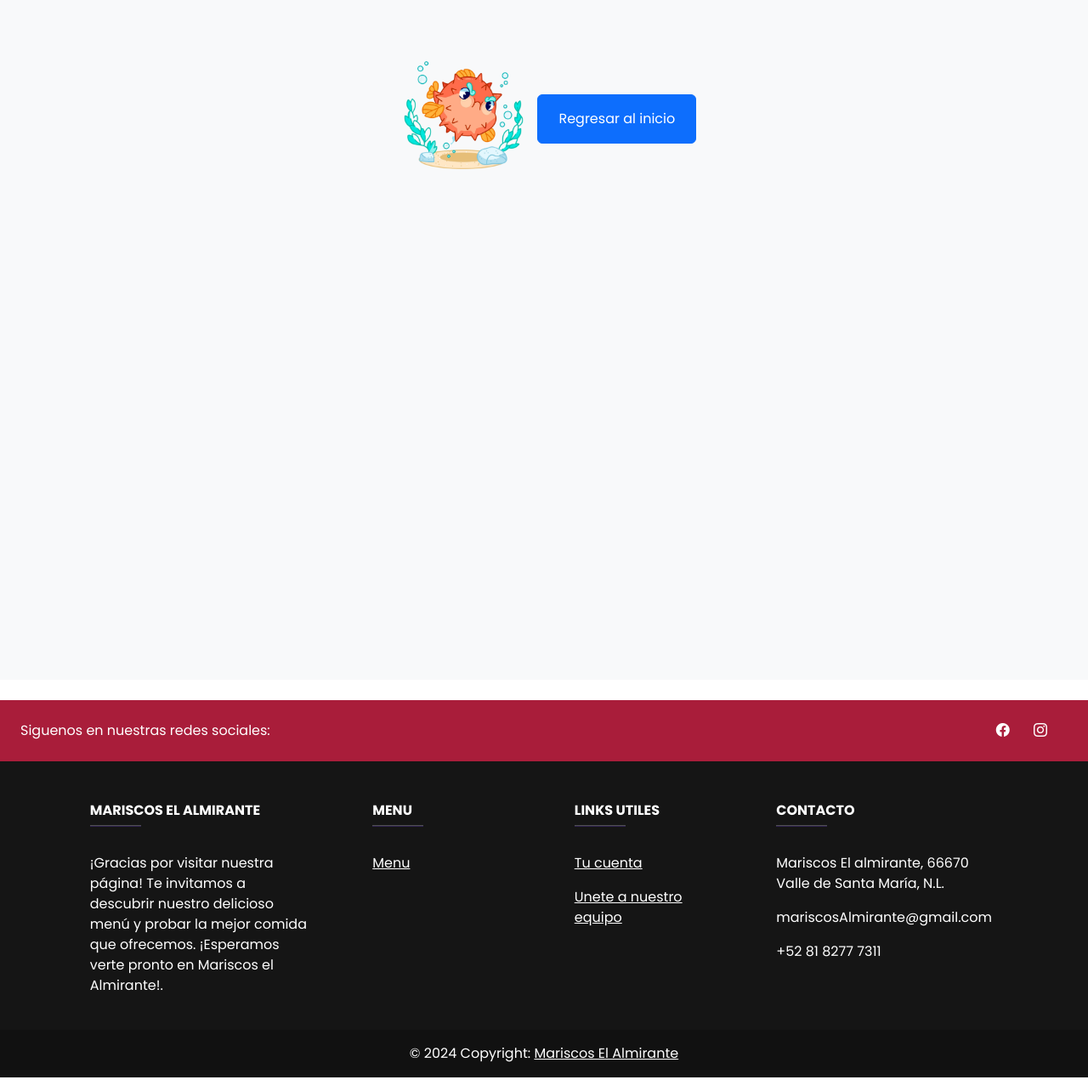
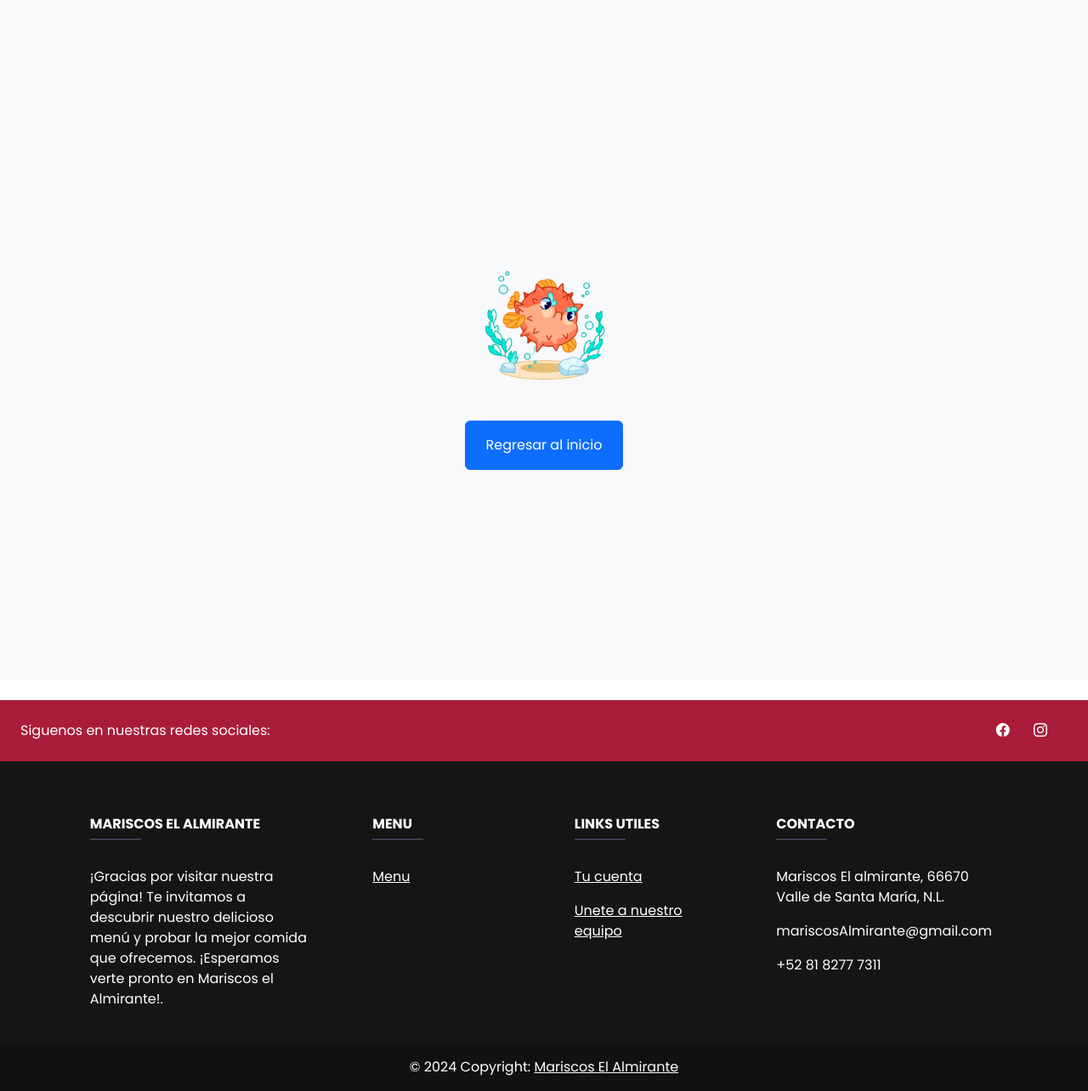
Before and after one commit to MaximoCoder/ElAlmiranteWEB, a PHP site: template views/templates_errors/error.php in a window 1280 px wide. Shown: the part 126-1410 px from the top of the page at 85% size. Run offline with PHP 8.4, Linux system fonts and the light colour scheme; the template is opened without the code that fills it, so the values that code supplies are empty.

Commit message:
Se corrigió la posición de la imagen y texto de la pantalla de error, dado que aparecían desordenadas

```diff
--- a/public/css/error.css
+++ b/public/css/error.css
@@ -2,12 +2,15 @@
 /*ERROR PAGE*/
 .FishError {
     width: 15%;
+    max-width: 300px;
+    margin: 0 auto;
 }
 /*responsive*/
 
 @media (max-width:767px) {
     .FishError {
         width: 50%;
+        max-width: 200px;
     }
 }
 
@@ -17,3 +20,10 @@
     }
 
 }
+.container {
+    display: flex;
+    flex-direction: column;
+    justify-content: center;
+    align-items: center;
+    height: 100%;
+}
--- a/views/templates_errors/error.php
+++ b/views/templates_errors/error.php
@@ -1,8 +1,8 @@
-<div class="bg-light text-center d-flex flex-column  vh-100">
-    <div class="container">
+<div class="bg-light text-center d-flex flex-column  justify-content-center align-items-center vh-100">
+    <div class="container text-center">
         <h1 class="display-3 fw-bold"><?php echo $errorCode; ?></h1>
         <h1 class="display-4 pb-3 fw-semibold"><?php echo $errorTitle; ?></h1>
-        <img src="../images/errorFish.png" alt="Error Fish" class="img-fluid my-3 FishError">
+        <img src="../images/errorFish.png" alt="Error Fish" class="img-fluid my-3 FishError" >
         <a href="<?php echo $url; ?>" class="btn btn-primary mt-3 py-3 px-4">Regresar al inicio</a>
     </div>
 </div>
```
